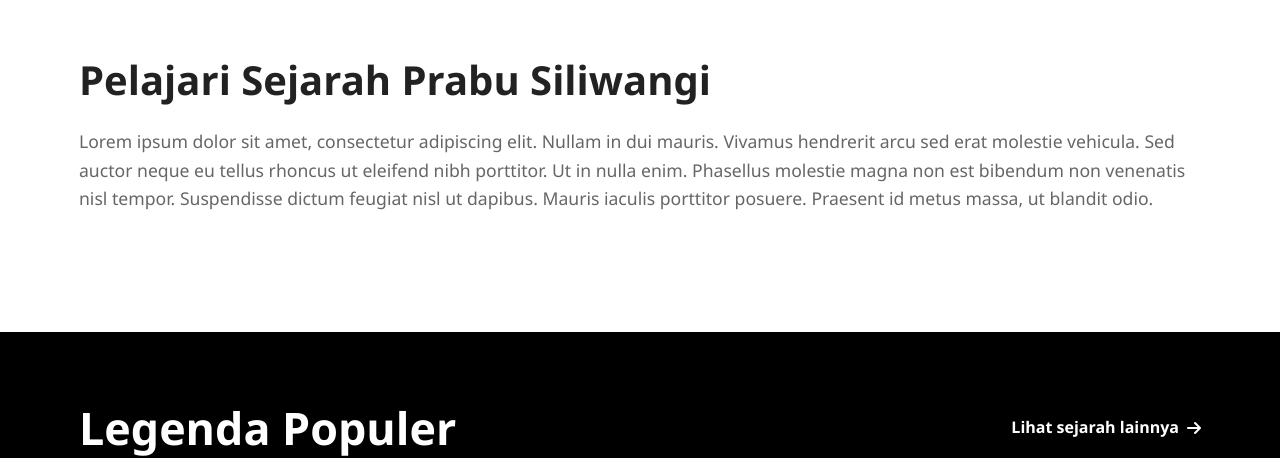
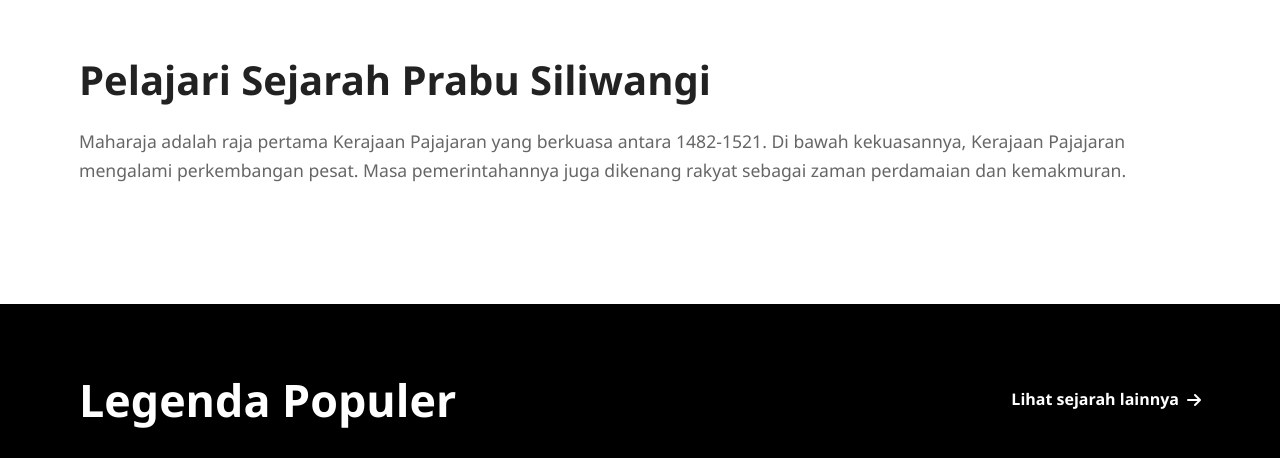
Before and after one commit to KeiizZ0/NapakPrabu, a plain HTML site: page index.html in a window 1280 px wide. Shown: the part 900-1358 px from the top of the page. Drawn offline with Linux system fonts and the light colour scheme.

Commit message:
Update index.html

```diff
--- a/index.html
+++ b/index.html
@@ -58,7 +58,7 @@
         <div class="container">
             <div class="section-header text-left">
                 <h2>Pelajari Sejarah Prabu Siliwangi</h2>
-                <p>Lorem ipsum dolor sit amet, consectetur adipiscing elit. Nullam in dui mauris. Vivamus hendrerit arcu sed erat molestie vehicula. Sed auctor neque eu tellus rhoncus ut eleifend nibh porttitor. Ut in nulla enim. Phasellus molestie magna non est bibendum non venenatis nisl tempor. Suspendisse dictum feugiat nisl ut dapibus. Mauris iaculis porttitor posuere. Praesent id metus massa, ut blandit odio.</p>
+                <p>Maharaja adalah raja pertama Kerajaan Pajajaran yang berkuasa antara 1482-1521. Di bawah kekuasannya, Kerajaan Pajajaran mengalami perkembangan pesat. Masa pemerintahannya juga dikenang rakyat sebagai zaman perdamaian dan kemakmuran.</p>
             </div>
         </div>
     </section>
```
